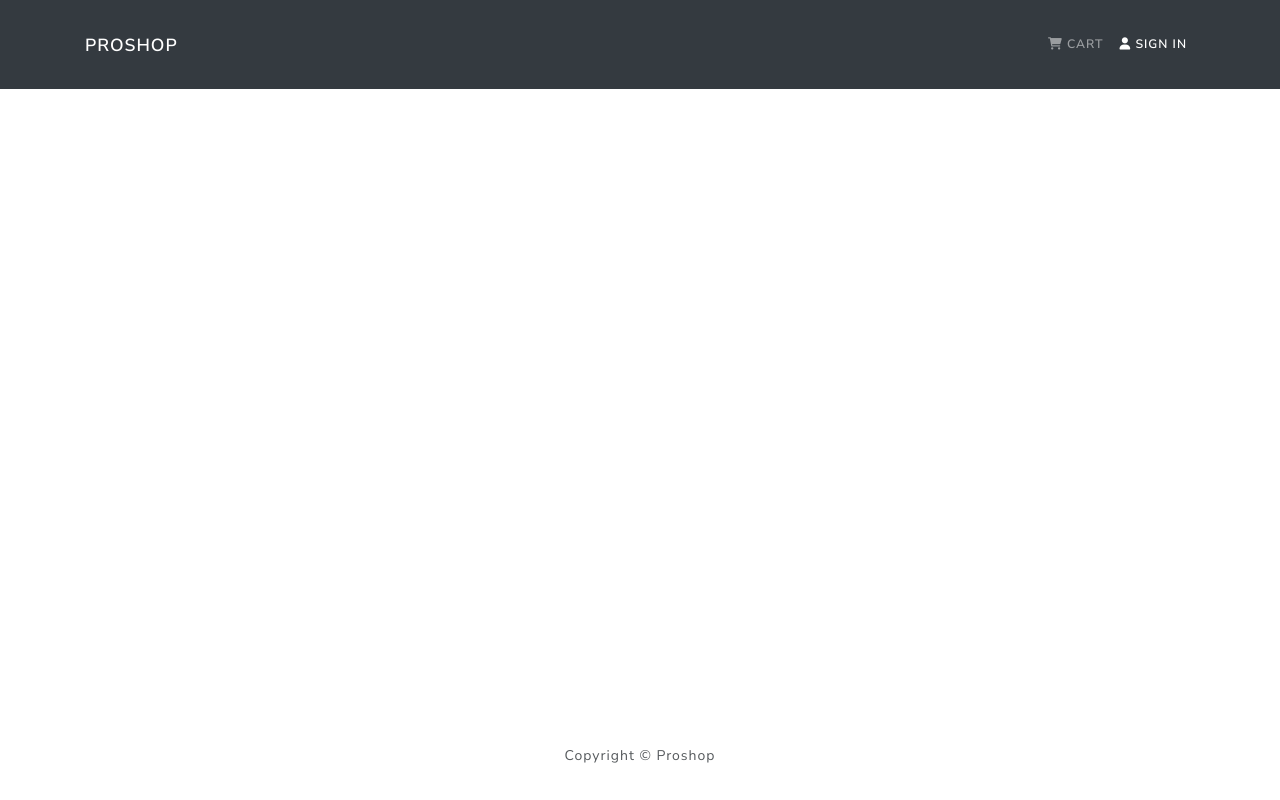
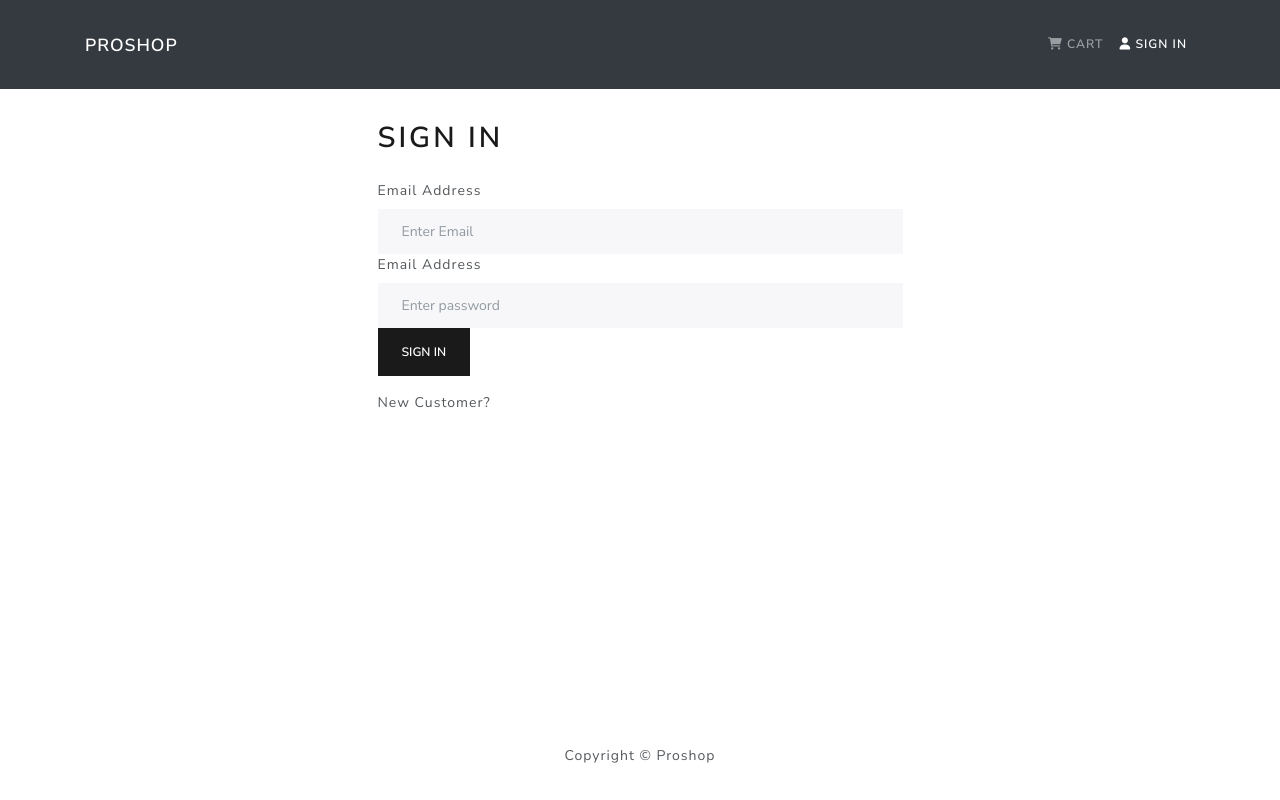
Before and after one commit to UsamaGhazan/MERN-Ecommerce-Website, a React (Create React App) app in the folder frontend/: page /login in a window 1280 px wide. Built offline with nearby package versions, Linux system fonts and the light colour scheme.

Commit message:
User Login Functionality added at frontend

```diff
--- a/frontend/src/App.js
+++ b/frontend/src/App.js
@@ -6,6 +6,7 @@
 import HomeScreen from './screens/HomeScreen';
 import ProductScreen from './screens/ProductScreen';
 import CartScreen from './screens/CartScreen';
+import { LoginScreen } from './screens/LoginScreen';
 const App = () => {
   return (
     <BrowserRouter>
@@ -14,6 +15,7 @@
         <Container>
           <Routes>
             <Route path='/' element={<HomeScreen />} exact />
+            <Route path='/login' element={<LoginScreen />} exact />
             <Route path='/product/:id' element={<ProductScreen />} />
             <Route path='cart' element={<CartScreen />}>
               <Route path=':id' element={<CartScreen />} />
--- /dev/null
+++ b/frontend/src/components/FormContainer.js
@@ -0,0 +1,17 @@
+//Bahot sy form k leye same styling chaiye is lye ye template bana rahy
+import React from 'react';
+import { Container, Row, Col } from 'react-bootstrap';
+//jitny b form banaien gay wo as a children isky bech mein chaly jaein gay
+const FormContainer = ({ children }) => {
+  return (
+    <Container>
+      <Row className='justify-content-md-center'>
+        <Col xs={12} md={6}>
+          {children}
+        </Col>
+      </Row>
+    </Container>
+  );
+};
+
+export default FormContainer;
--- a/frontend/src/features/addToCart/cartSlice.js
+++ b/frontend/src/features/addToCart/cartSlice.js
@@ -21,6 +21,7 @@
       return productData;
     } catch (error) {
       console.log(error);
+      return error;
     }
   }
 );
--- /dev/null
+++ b/frontend/src/features/loginUserFeature/userSlice.js
@@ -0,0 +1,66 @@
+import { createAsyncThunk, createSlice } from '@reduxjs/toolkit';
+import axios from 'axios';
+
+//sabsy pehly frontend sy backend ko token ki request marein gay login karty hoay
+export const login = createAsyncThunk(
+  'getUser',
+  async ({ email, password }, thunkAPI) => {
+    try {
+      //jab backend ko data bhej rahy hein to humy header mein content-type bhi btani pary gi ... usky leye config object banaya hy
+      //Isi mein hum token b pass karein gay protective routes k leye
+      const config = {
+        headers: {
+          // 'Access-Control-Allow-Origin': '*',
+          'Content-Type': 'application/json',
+        },
+      };
+      const { data } = await axios.post(
+        `/api/users/login`,
+        { email, password },
+        config
+      );
+      //Setting User data to local storage which we are getting from backend
+      localStorage.setItem('userInfo', JSON.stringify(data));
+      console.log(data);
+      return data;
+    } catch (error) {
+      const newError =
+        error.response && error.response.data.message
+          ? error.response.data.message
+          : error.message;
+      //This will end up in rejected section as payload... just error return karny sy fulfilled action run hora tha
+      return thunkAPI.rejectWithValue(newError);
+    }
+  }
+);
+
+const initialState = {};
+
+export const userSlice = createSlice({
+  name: 'userLoginReducer',
+  initialState,
+  extraReducers: {
+    //extra reducers sirf async operations k leye hein ... normally reducer use hongay
+    [login.pending]: (state) => {
+      return {
+        loading: true,
+      };
+    },
+
+    [login.fulfilled]: (state, action) => {
+      return {
+        loading: false,
+        userInfo: action.payload,
+      };
+    },
+
+    [login.rejected]: (state, action) => {
+      return {
+        loading: false,
+        error: action.payload,
+      };
+    },
+  },
+});
+
+export default userSlice.reducer;
--- a/frontend/src/features/productListFeature/productListSlice.js
+++ b/frontend/src/features/productListFeature/productListSlice.js
@@ -12,7 +12,9 @@
   try {
     const resp = await axios('/api/products');
     return resp.data;
-  } catch (error) {}
+  } catch (error) {
+    return error;
+  }
 });
 
 const productListSlice = createSlice({
@@ -37,7 +39,7 @@
 
     [listProducts.rejected]: (state, action) => {
       return {
-        loading: true,
+        loading: false,
         error: action.payload,
       };
     },
--- /dev/null
+++ b/frontend/src/screens/LoginScreen.js
@@ -0,0 +1,79 @@
+import React, { useState, useEffect } from 'react';
+import { Link, useLocation, useNavigate } from 'react-router-dom';
+
+import { Form, Button, Row, Col } from 'react-bootstrap';
+import { useDispatch, useSelector } from 'react-redux';
+import Message from '../components/Message';
+import Loader from '../components/Loader';
+import FormContainer from '../components/FormContainer';
+import { login } from '../features/loginUserFeature/userSlice';
+
+export const LoginScreen = () => {
+  //email aur passwor ki component level state is leye bana rahy hein kun k inka use sirf idr e hy
+  const [email, setEmail] = useState('');
+  const [password, setPassword] = useState('');
+  const dispatch = useDispatch();
+  const location = useLocation();
+  // console.log(location);
+  const navigate = useNavigate();
+  //agr pehly sy hi login hein to login screen pr na any k leye redirect use krein gay
+  const redirect = location.search ? location.search.split('=')[1] : '/';
+  // console.log(redirect);
+  const userLogin = useSelector((store) => store.userLogin);
+  console.log(userLogin);
+  const { loading, error, userInfo } = userLogin;
+
+  useEffect(() => {
+    //Agr user logged nai hy to userInfo hogi... yahan check kr rahy k kea user login hy
+    if (userInfo) {
+      //agr user pehly sy logged in hy
+      navigate(redirect);
+    }
+  }, [userInfo, navigate, redirect]);
+
+  const submitHandler = (e) => {
+    e.preventDefault();
+    dispatch(login({ email, password }));
+  };
+  return (
+    <FormContainer>
+      <h1>Sign in</h1>
+      {error && <Message variant='danger'>{error}</Message>}
+      {loading && <Loader />}
+      <Form onSubmit={submitHandler}>
+        <Form.Group controlid='email'>
+          <Form.Label>Email Address</Form.Label>
+          <Form.Control
+            type='email'
+            placeholder='Enter Email'
+            value={email}
+            onChange={(e) => setEmail(e.target.value)}
+          ></Form.Control>
+        </Form.Group>
+
+        <Form.Group controlid='password'>
+          <Form.Label>Email Address</Form.Label>
+          <Form.Control
+            type='password'
+            placeholder='Enter password'
+            value={password}
+            onChange={(e) => setPassword(e.target.value)}
+          ></Form.Control>
+        </Form.Group>
+
+        <Button type='submit' variant='primary'>
+          Sign In
+        </Button>
+      </Form>
+
+      <Row className='py-3'>
+        <Col>
+          New Customer?{' '}
+          <Link
+            to={redirect ? `/register/redirect=${redirect}` : '/register'}
+          ></Link>
+        </Col>
+      </Row>
+    </FormContainer>
+  );
+};
--- a/frontend/src/store.js
+++ b/frontend/src/store.js
@@ -2,15 +2,23 @@
 import productListReducer from './features/productListFeature/productListSlice';
 import productDetailsReducer from './features/productListFeature/productDetailSlice';
 import CartReducer from './features/addToCart/cartSlice';
+import userLoginReducer from './features/loginUserFeature/userSlice';
 
+// yahan hum local storage sy data ly rahy hein jo cartSlice mein store kea tha ... JSON.parse is leye run kea hy kun k stringify kea tha data cartSlice mein
 const cartItemsFromStorage = localStorage.getItem('cartItems')
   ? JSON.parse(localStorage.getItem('cartItems'))
   : [];
-// yahan hum local storage sy data ly rahy hein jo cartSlice mein store kea tha ... JSON.parse is leye run kea hy kun k stringify kea tha data cartSlice mein
+
+const userInfoFromStorage = localStorage.getItem('userInfo')
+  ? JSON.parse(localStorage.getItem('userInfo'))
+  : null; //agr user info ni available to null return kar do
 
 const initialState = {
   cart: {
     cartItems: cartItemsFromStorage,
+  },
+  userLogin: {
+    userInfo: userInfoFromStorage,
   },
 };
 
@@ -19,6 +27,7 @@
     productList: productListReducer,
     productDetails: productDetailsReducer,
     cart: CartReducer,
+    userLogin: userLoginReducer,
   },
   preloadedState: initialState, //for local storage
 });
```
Also changed, not shown: 1 other file (tests, documents, lock files or other folders).
